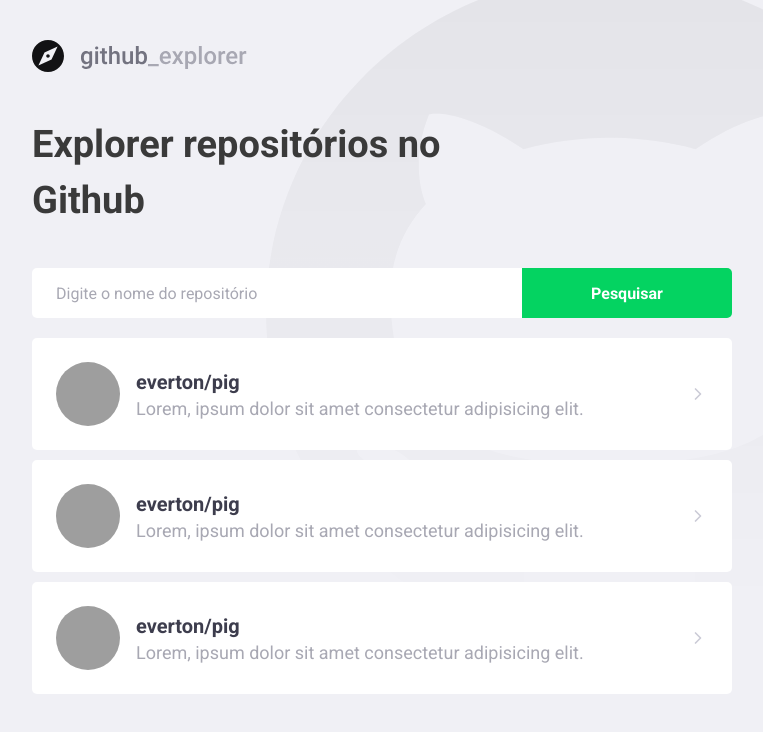
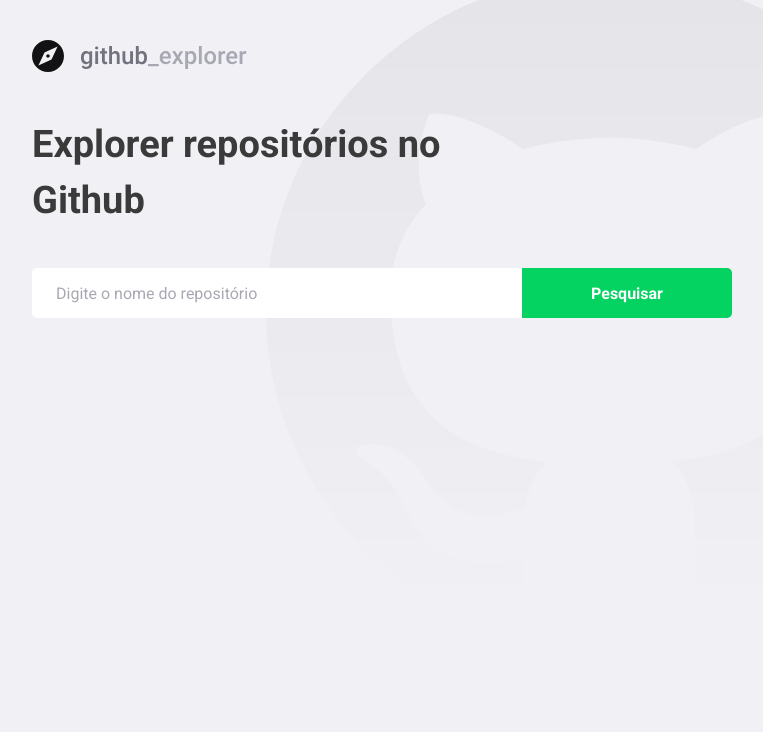
Before and after one commit to tomsales92/Course-GoStack---Backend, a React (Create React App) app in the folder 05-primeiro-projeto-react/: page / in a window 1280 px wide. Shown: the top 732 px of the page, without its empty margins (148-911 px from the left). Built offline with nearby package versions, Linux system fonts and the light colour scheme; grey boxes are pictures that could not be loaded.

Commit message:
Conectando a API

```diff
--- a/05-primeiro-projeto-react/package.json
+++ b/05-primeiro-projeto-react/package.json
@@ -10,6 +10,7 @@
     "@types/node": "^12.0.0",
     "@types/react": "^16.9.0",
     "@types/react-dom": "^16.9.0",
+    "axios": "^0.20.0",
     "polished": "^3.6.6",
     "react": "^16.13.1",
     "react-dom": "^16.13.1",
--- a/05-primeiro-projeto-react/src/pages/Dashboard/index.tsx
+++ b/05-primeiro-projeto-react/src/pages/Dashboard/index.tsx
@@ -1,56 +1,65 @@
-import React from 'react';
+import React, { useState, FormEvent } from 'react';
 import { FiChevronRight } from 'react-icons/fi';
 import { Title, Form, Repositories } from './styles';
 
 import logoImg from '../../assets/logo.svg';
+import api from '../../services/api';
+
+interface Repository {
+  full_name: string;
+  description: string;
+  owner: {
+    login: string;
+    avatar_url: string;
+  };
+}
 
 const Dashboard: React.FC = () => {
+  const [newRepo, setNewRepo] = useState('');
+  const [repositories, setRepositories] = useState<Repository[]>([]);
+
+  async function handleAddRepository(
+    event: FormEvent<HTMLFormElement>,
+  ): Promise<void> {
+    event.preventDefault();
+
+    const response = await api.get<Repository>(`repos/${newRepo}`);
+    const repository = response.data;
+
+    setRepositories([...repositories, repository]);
+    setNewRepo('');
+
+    console.log(response.data);
+  }
+
   return (
     <>
       <img src={logoImg} alt="Git Explorer" />
       <Title>Explorer repositórios no Github</Title>
 
-      <Form>
-        <input placeholder="Digite o nome do repositório" />
+      <Form onSubmit={handleAddRepository}>
+        <input
+          value={newRepo}
+          onChange={e => setNewRepo(e.target.value)}
+          placeholder="Digite o nome do repositório"
+        />
         <button type="submit">Pesquisar</button>
       </Form>
 
       <Repositories>
-        <a href="teste">
+        {repositories.map(repository => (
+          <a key={repository.full_name} href="teste">
             <img
-            src="https://avatars2.githubusercontent.com/u/46347115?s=460&u=425542a9e6f9bee54b666f2e04a941758abbe045&v=4"
-            alt="Everton Sales"
+              src={repository.owner.avatar_url}
+              alt={repository.owner.login}
             />
             <div>
-            <strong>everton/pig</strong>
-            <p>Lorem, ipsum dolor sit amet consectetur adipisicing elit.</p>
+              <strong>{repository.full_name}</strong>
+              <p>{repository.description}</p>
             </div>
             <FiChevronRight size={20} />
           </a>
-
-        <a href="teste">
-          <img
-            src="https://avatars2.githubusercontent.com/u/46347115?s=460&u=425542a9e6f9bee54b666f2e04a941758abbe045&v=4"
-            alt="Everton Sales"
-          />
-          <div>
-            <strong>everton/pig</strong>
-            <p>Lorem, ipsum dolor sit amet consectetur adipisicing elit.</p>
-          </div>
-          <FiChevronRight size={20} />
-        </a>
-
-        <a href="teste">
-          <img
-            src="https://avatars2.githubusercontent.com/u/46347115?s=460&u=425542a9e6f9bee54b666f2e04a941758abbe045&v=4"
-            alt="Everton Sales"
-          />
-          <div>
-            <strong>everton/pig</strong>
-            <p>Lorem, ipsum dolor sit amet consectetur adipisicing elit.</p>
-          </div>
-          <FiChevronRight size={20} />
-        </a>
+        ))}
       </Repositories>
     </>
   );
--- a/05-primeiro-projeto-react/src/pages/Dashboard/styles.ts
+++ b/05-primeiro-projeto-react/src/pages/Dashboard/styles.ts
@@ -72,7 +72,8 @@
     }
 
     div {
-      margin-left: 16px;
+      margin: 0 16px;
+      flex: 1;
       strong {
         font-size: 20px;
         color: #3d3d4d;
--- /dev/null
+++ b/05-primeiro-projeto-react/src/services/api.ts
@@ -0,0 +1,7 @@
+import axios from 'axios';
+
+const api = axios.create({
+  baseURL: 'https://api.github.com',
+});
+
+export default api;
```
Also changed, not shown: 1 other file (tests, documents, lock files or other folders). Lines whose indentation alone changed are shown as unchanged.
